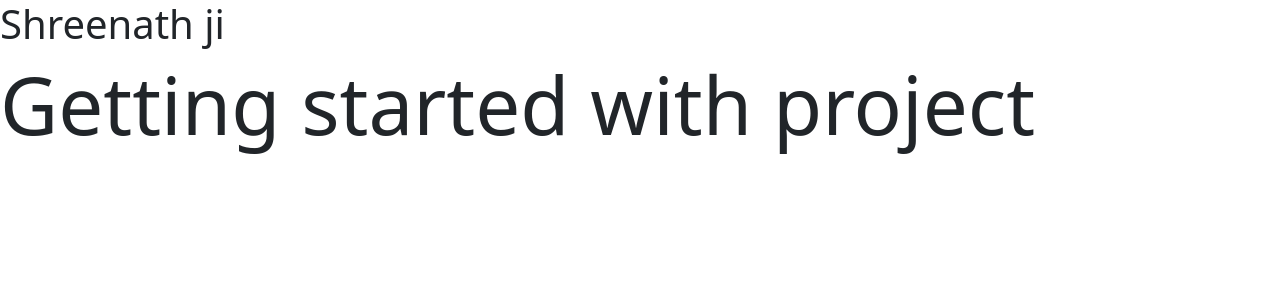
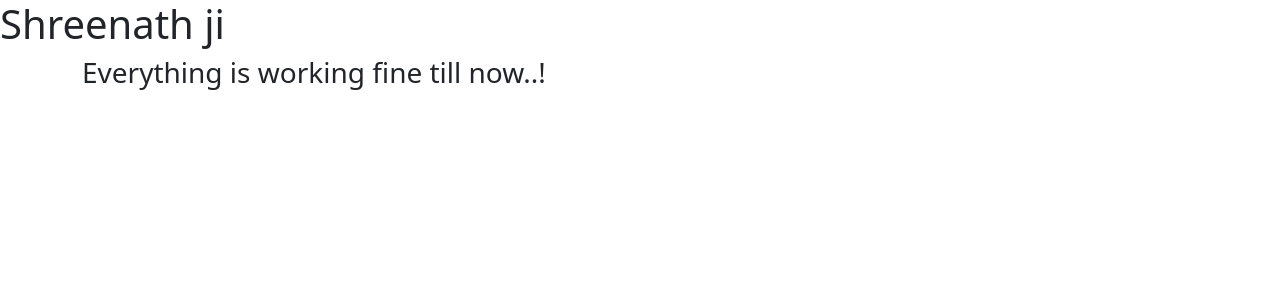
Before and after one commit to sanjaykumawat134/recipe-list, an Angular app: page / in a window 1280 px wide. Shown: the top 300 px of the page. Built offline with nearby package versions, Linux system fonts and the light colour scheme.

Commit message:
Added intital files and include bootstrap 5 and creating components.

```diff
--- a/src/app/app.component.html
+++ b/src/app/app.component.html
@@ -1,2 +1,8 @@
 <h1>Shreenath ji</h1>
-<div class="display-1">Getting started with project </div>
+<div class="container">
+  <div class="row">
+    <div class="col-md-12">
+      <h3>Everything is working fine till now..!</h3>
+    </div>
+  </div>
+</div>
```
